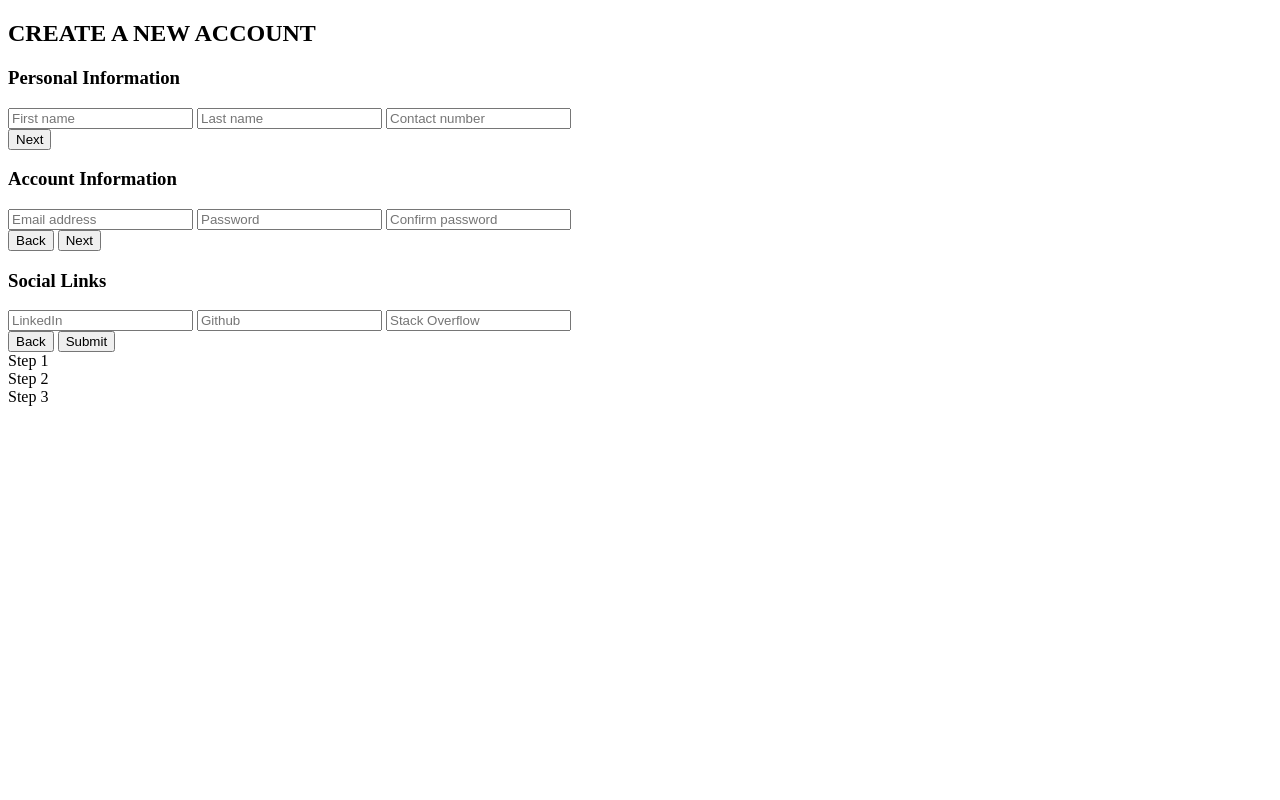
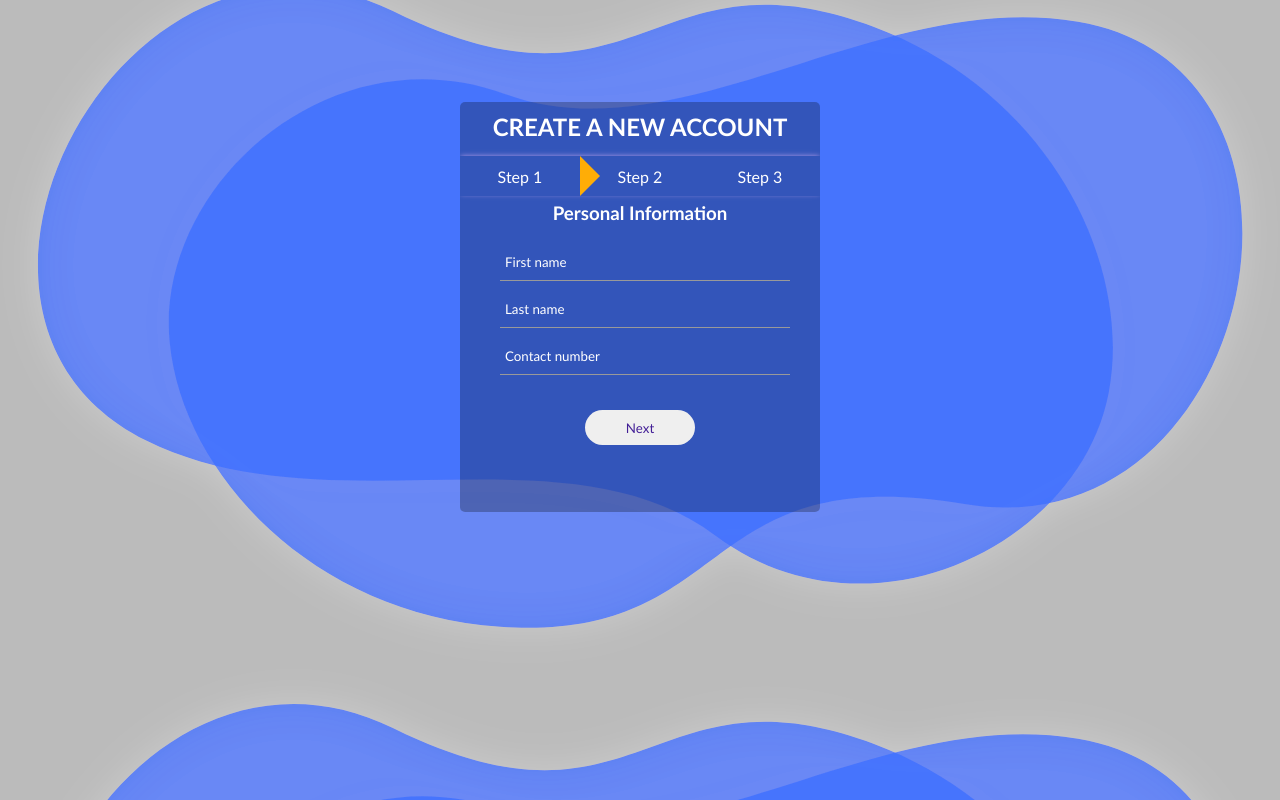
Before and after one commit to VishalThapaliya/multistep-registration-form, a plain HTML site: page index.html in a window 1280 px wide. Drawn offline with Linux system fonts and the light colour scheme.

Commit message:
integrate CSS into the page

```diff
--- /dev/null
+++ b/css/style.css
@@ -0,0 +1,113 @@
+* {
+    margin: 0;
+    padding: 0;
+    font-family: 'Gill Sans', 'Gill Sans MT', Calibri, 'Trebuchet MS', sans-serif;
+}
+
+body {
+    background: url(../img/background.svg), linear-gradient(rgba(0, 0, 0, 0.267), rgba(0, 0, 0, 0.267));
+    background-size: cover;
+    background-position: center center;
+}
+
+.container {
+    height: 400px;
+    width: 360px;
+    margin: 8% auto;
+    background-color: rgba(0, 0, 0, 0.267);
+    border-radius: 5px;
+    position: relative;
+    overflow: hidden;
+    padding-top: 10px;
+}
+
+h2,
+h3 {
+    text-align: center;
+    margin-bottom: 15px;
+    color: #fff;
+}
+
+.container form {
+    width: 280px;
+    position: absolute;
+    top: 100px;
+    left: 40px;
+    transition: 0.5s;
+}
+
+form input {
+    width: 100%;
+    padding: 10px 5px;
+    margin: 5px 0;
+    border: 0;
+    border-bottom: 1px solid #999;
+    outline: 0;
+    background: transparent;
+    color: #fff;
+}
+
+::placeholder {
+    color: #fff;
+    transition: 0.2s;
+}
+
+.btn-box {
+    width: 100%;
+    margin: 30px auto;
+    text-align: center;
+}
+
+.btn-box button {
+    width: 110px;
+    height: 35px;
+    margin: 0 10px;
+    background: linear-gradient(to rigth, #ff105f, #ffad06);
+    border-radius: 30px;
+    border: none;
+    outline: 0;
+    color: rgb(66, 30, 150);
+    cursor: pointer;
+}
+
+#form2,
+#form3 {
+    left: 450px;
+}
+
+.step-row {
+    width: 360px;
+    height: 40px;
+    margin: 0 auto;
+    display: flex;
+    align-items: center;
+    box-shadow: 0 -1px 5px -1px rgb(176, 153, 229);
+    position: relative;
+}
+
+.step-row .step-col {
+    width: 120px;
+    text-align: center;
+    color: #fff;
+    position: relative;
+}
+
+#progress {
+    position: absolute;
+    height: 100%;
+    width: 120px;
+    background: linear-gradient(to rigth, #ff105f, #ffad06);
+    transition: 1s;
+}
+
+#progress::after {
+    content: '';
+    position: absolute;
+    height: 0;
+    width: 0;
+    border-top: 20px solid transparent;
+    border-bottom: 20px solid transparent;
+    right: -20px;
+    top: 0;
+    border-left: 20px solid #ffad06;
+}
--- a/index.html
+++ b/index.html
@@ -5,6 +5,7 @@
     <meta charset="UTF-8">
     <meta name="viewport" content="width=device-width, initial-scale=1.0">
     <title>Multistep Registration Form</title>
+    <link rel="stylesheet" href="css/style.css">
 </head>
 
 <body>
@@ -14,7 +15,7 @@
             <h3>Personal Information</h3>
             <input type="text" placeholder="First name">
             <input type="text" placeholder="Last name">
-            <input type="number" placeholder="Contact number">
+            <input type="text" placeholder="Contact number">
 
             <div class="btn-box">
                 <button type="button" id="next1">Next</button>
```
Also changed, not shown: img/background.svg (added).
